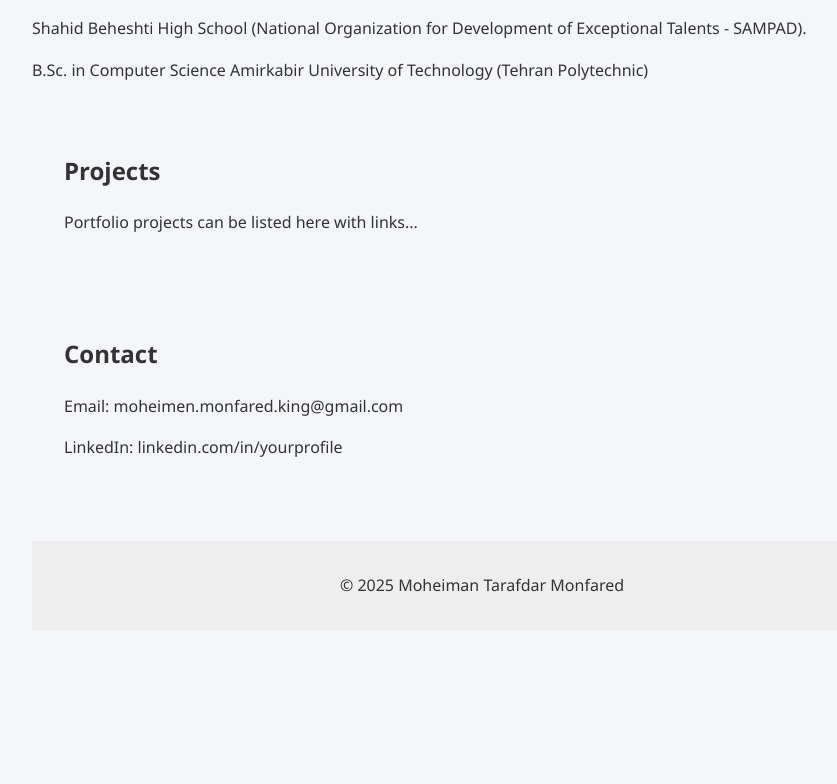
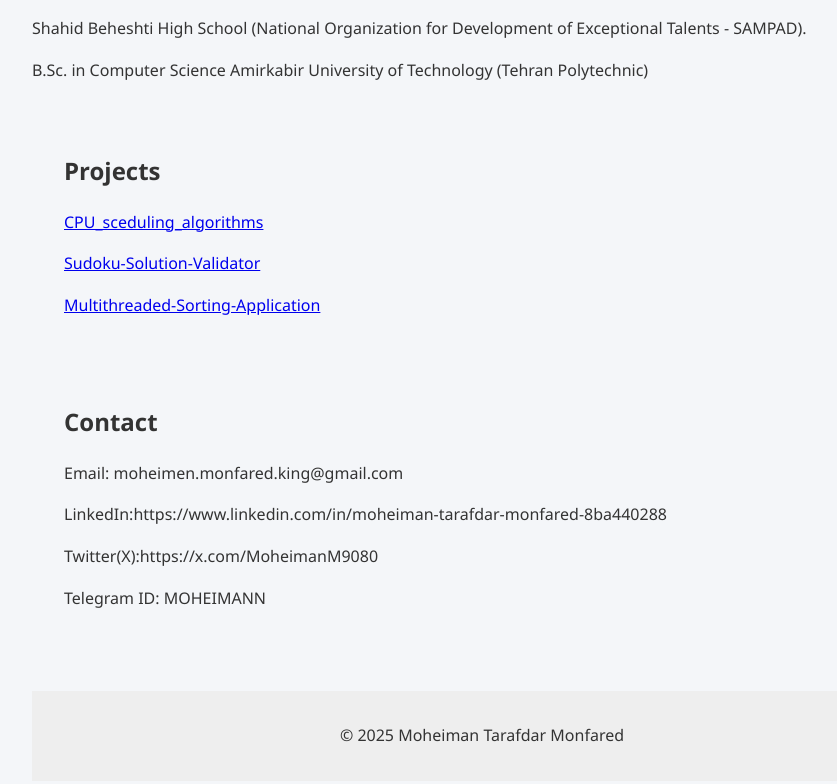
Before and after one commit to moheiman1/Personal-Portfolio-Website-Project, a plain HTML site: page index.html in a window 1280 px wide. Shown: the part 837-1621 px from the top of the page, without its empty margins (158-995 px from the left). Before the commit the page ends 1499 px from the top, so only its background shows below. Drawn offline with Linux system fonts and the light colour scheme; files that its build step writes are made by us from their sources.

Commit message:
chor: eddit contact section

```diff
--- a/index.html
+++ b/index.html
@@ -46,13 +46,19 @@ Amirkabir University of Technology (Tehran Polytechnic)</p>
 
   <section id="projects">
     <h2>Projects</h2>
-    <p>Portfolio projects can be listed here with links...</p>
+    <a href="https://github.com/moheiman1/CPU_sceduling_algorithms.git">CPU_sceduling_algorithms</a>
+    <p></p>
+    <a href="https://github.com/moheiman1/Sudoku-Solution-Validator.git">Sudoku-Solution-Validator</a>
+    <p></p>
+    <a href="https://github.com/moheiman1/Multithreaded-Sorting-Application.git">Multithreaded-Sorting-Application</a>
   </section>
 
   <section id="contact">
     <h2>Contact</h2>
     <p>Email: moheimen.monfared.king@gmail.com</p>
-    <p>LinkedIn: linkedin.com/in/yourprofile</p>
+    <p>LinkedIn:https://www.linkedin.com/in/moheiman-tarafdar-monfared-8ba440288 </p>
+    <p>Twitter(X):https://x.com/MoheimanM9080 </p>
+    <p>Telegram ID: MOHEIMANN</p>
   </section>
 
   <footer>
```
